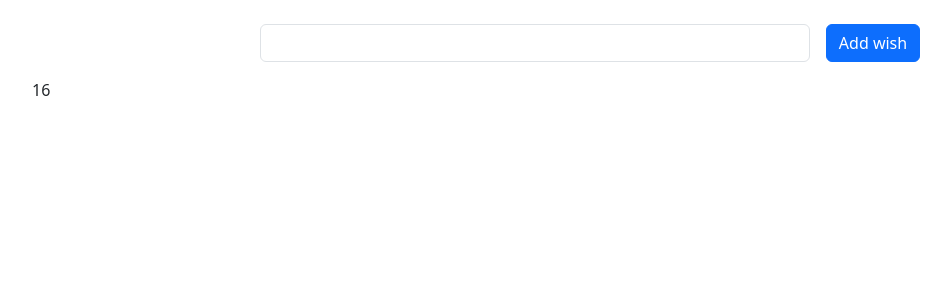
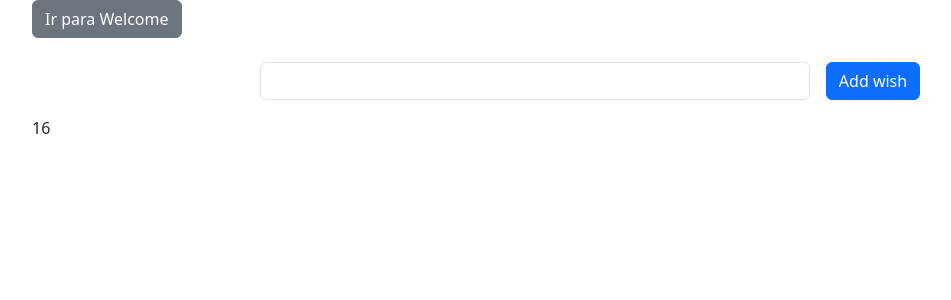
Before and after one commit to knetsteller/metrics-dashboard, an Angular app: page / in a window 1280 px wide. Shown: the top 300 px of the page, without its empty margins (50-1001 px from the left). Built offline with nearby package versions, Linux system fonts and the light colour scheme.

Commit message:
Novas rotas adicionadas

```diff
--- a/src/app/app.component.html
+++ b/src/app/app.component.html
@@ -1,5 +1,9 @@
 <div class="container">
+  <nav class="mb-3">
+    <a routerLink="/welcome" class="btn btn-secondary">Ir para Welcome</a>
+  </nav>
 
+  <div *ngIf="showDashboard">
     <form class="row mt-3 gx-3 gy-2 align-items-center justify-content-center">
       <div class="col-sm-6">
         <label for="specificSizeInputName" class="visually-hidden">wish</label>
@@ -13,3 +17,6 @@
       <app-dashboard></app-dashboard>
     </div>
   </div>
+
+  <router-outlet></router-outlet>
+</div>
--- a/src/app/app.component.ts
+++ b/src/app/app.component.ts
@@ -1,24 +1,22 @@
-import { Component } from '@angular/core';
+import { Component, inject } from '@angular/core';
 import { CommonModule } from '@angular/common';
-import { RouterOutlet } from '@angular/router';
-import { DashboardComponent } from "./dashboard/dashboard.component";
-
+import { DashboardComponent } from './dashboard/dashboard.component';
+import { Router, RouterLink, RouterOutlet } from '@angular/router';
 
 @Component({
   selector: 'app-root',
   standalone: true,
-  imports: [CommonModule, RouterOutlet, DashboardComponent],
+  imports: [CommonModule, RouterOutlet, RouterLink, DashboardComponent],
   templateUrl: './app.component.html',
-  styleUrl: './app.component.css'
+  styleUrl: './app.component.css',
 })
 export class AppComponent {
+  title = 'angular-hello-world';
+  private router = inject(Router);
 
+  get showDashboard(): boolean {
+    return this.router.url !== '/welcome';
+  }
 
-  title = 'angular-hello-world';
-
-
-
-  addNewWish() {
-
-  }
+  addNewWish() {}
 }
--- a/src/app/app.routes.ts
+++ b/src/app/app.routes.ts
@@ -1,3 +1,14 @@
 import { Routes } from '@angular/router';
+import { DashboardComponent } from './dashboard/dashboard.component';
+import { WelcomeComponent } from './welcome/welcome.component';
 
-export const routes: Routes = [];
+export const routes: Routes = [
+  {
+    path: 'welcome',
+    component: WelcomeComponent,
+  },
+  {
+    path: 'tasks',
+    component: DashboardComponent,
+  },
+];
--- /dev/null
+++ b/src/app/welcome/welcome.component.html
@@ -0,0 +1,2 @@
+<h1>Welcome!</h1>
+<a routerLink="/">Voltar para o App</a>
```
Also changed, not shown: src/app/welcome/welcome.component.ts (added, +13 -0 lines), src/app/welcome/welcome.component.css (added), 1 other file (tests, documents, lock files or other folders). Lines whose indentation alone changed are shown as unchanged.
